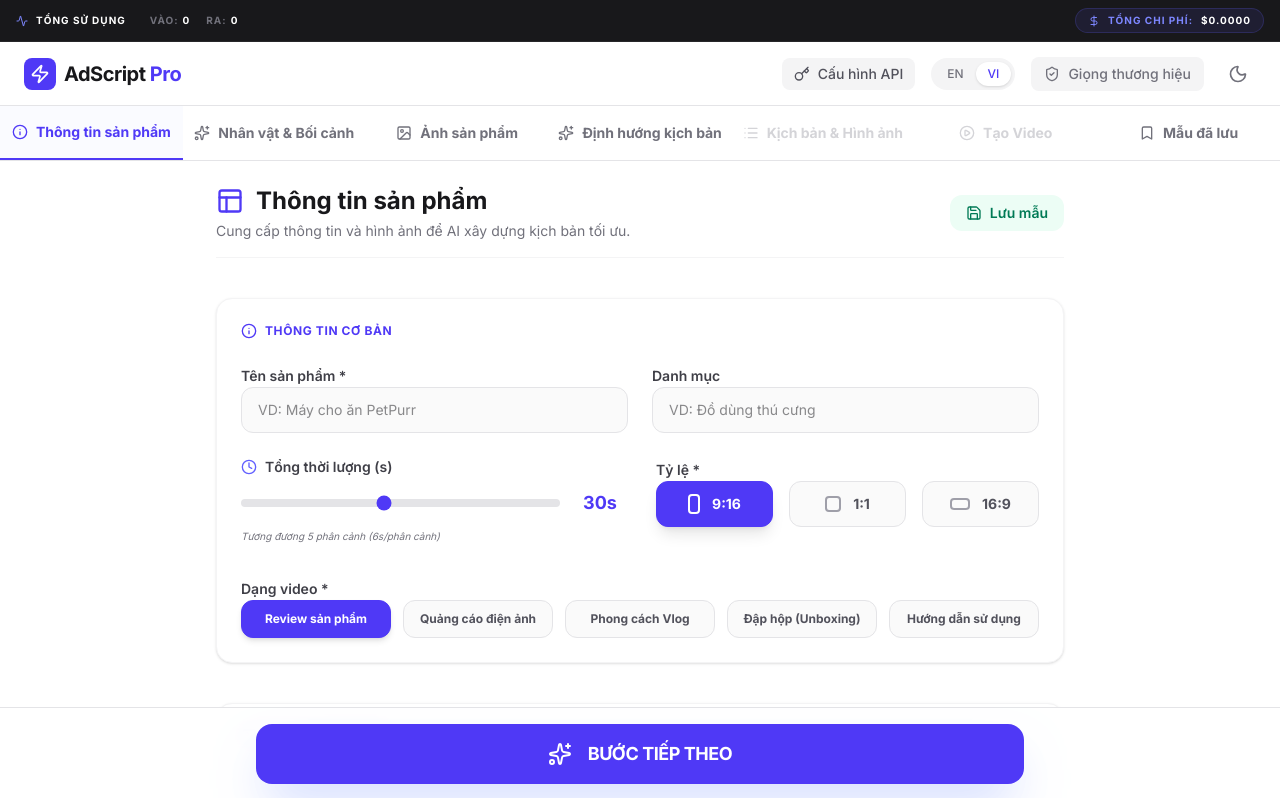
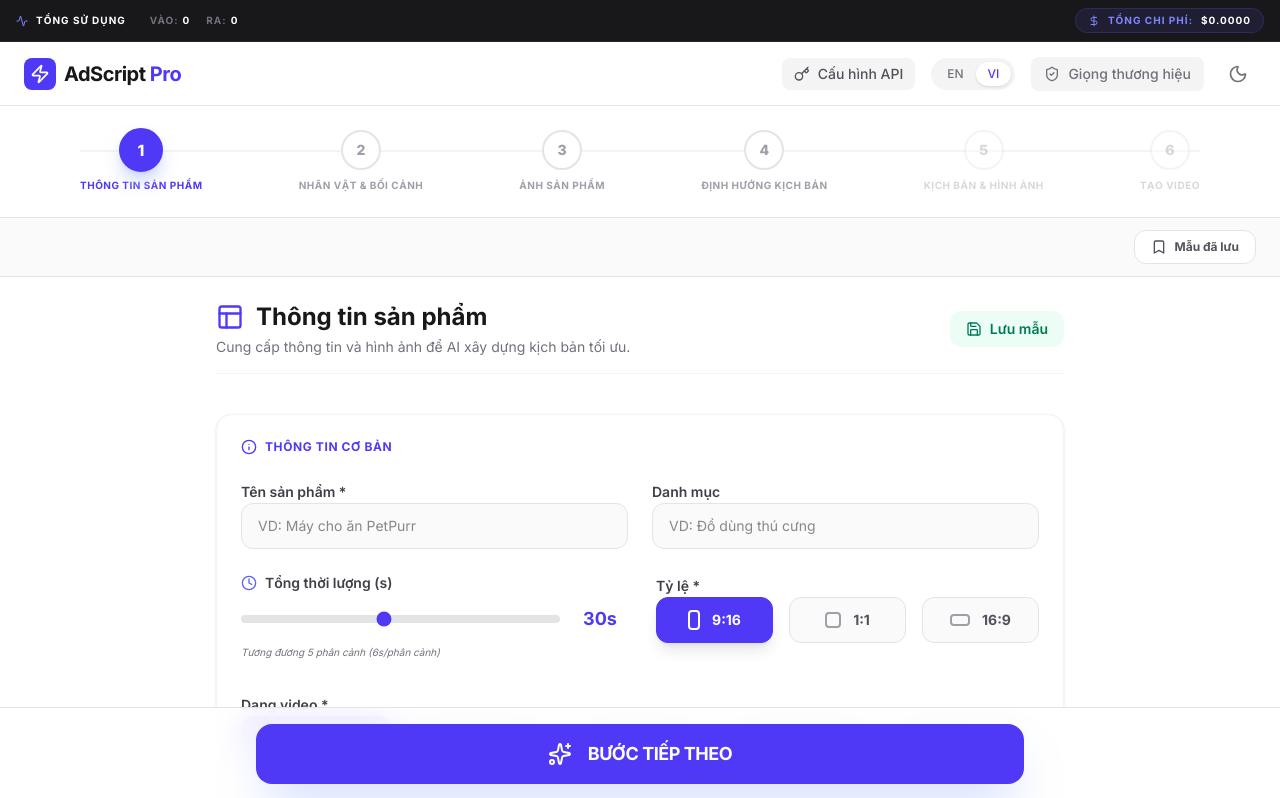
Before and after one commit to nguyenhuyhoang04082016-boop/toolbanhang, a React (Vite) app: page / in a window 1280 px wide. Shown: the top 798 px of the page. Built offline with nearby package versions, Linux system fonts and the light colour scheme.

Commit message:
feat: Enhance tab navigation and add completion button
Refactors the tab navigation structure and introduces a completion button on the Video Generation tab. This improves user flow by allowing progress to the next step more explicitly and provides a clear endpoint for the script generation process.

```diff
--- a/src/App.tsx
+++ b/src/App.tsx
@@ -412,91 +412,100 @@ export default function App() {
       <main className="flex flex-col min-h-[calc(100vh-64px)]">
         {/* Main Content: Form & Images */}
         <div className="w-full bg-white dark:bg-zinc-950 flex flex-col min-h-[calc(100vh-64px)]">
-          {/* Tabs Header */}
-          <div className="flex border-b border-zinc-200 dark:border-zinc-800 sticky top-0 bg-white dark:bg-zinc-950 z-40 overflow-x-auto scrollbar-hide">
+          {/* Workflow Stepper */}
+          <div className="bg-white dark:bg-zinc-950 border-b border-zinc-200 dark:border-zinc-800 sticky top-0 z-50">
+            <div className="max-w-6xl mx-auto px-4 py-6">
+              <div className="flex items-center justify-between relative">
+                {/* Progress Line */}
+                <div className="absolute top-5 left-0 w-full h-0.5 bg-zinc-100 dark:bg-zinc-800 -z-10" />
+                <div
+                  className="absolute top-5 left-0 h-0.5 bg-indigo-600 transition-all duration-500 -z-10"
+                  style={{
+                    width: `${(['form', 'characterEnv', 'productImages', 'orientation', 'results', 'videoGen'].indexOf(activeTab) / 5) * 100}%`
+                  }}
+                />
+
+                {[
+                  { id: 'form', icon: Info, label: t('productInfo') },
+                  { id: 'characterEnv', icon: Sparkles, label: t('characterAndEnv') },
+                  { id: 'productImages', icon: ImageIcon, label: t('productImages') },
+                  { id: 'orientation', icon: Sparkles, label: t('scriptOrientation') },
+                  { id: 'results', icon: List, label: t('scriptAndImages'), disabled: !currentScript },
+                  { id: 'videoGen', icon: PlayCircle, label: t('createVideo'), disabled: !currentScript }
+                ].map((step, index) => {
+                  const Icon = step.icon;
+                  const isActive = activeTab === step.id;
+                  const isCompleted = ['form', 'characterEnv', 'productImages', 'orientation', 'results', 'videoGen'].indexOf(activeTab) > index;
+                  const isDisabled = step.disabled;
+
+                  return (
                     <button
-              onClick={() => setActiveTab('form')}
-              className={`flex-1 min-w-[120px] py-4 text-sm font-bold flex items-center justify-center gap-2 transition-all ${
-                activeTab === 'form'
-                  ? 'text-indigo-600 border-b-2 border-indigo-600 bg-indigo-50/30 dark:bg-indigo-900/10'
-                  : 'text-zinc-500 hover:text-zinc-700 dark:hover:text-zinc-300'
-              }`}
+                      key={step.id}
+                      disabled={isDisabled}
+                      onClick={() => setActiveTab(step.id as any)}
+                      className={`flex flex-col items-center gap-2 group transition-all ${isDisabled ? 'opacity-40 cursor-not-allowed' : 'cursor-pointer'}`}
                     >
-              <Info className="w-4 h-4" />
-              {t('productInfo')}
+                      <div className={`w-10 h-10 rounded-full flex items-center justify-center border-2 transition-all duration-300 ${
+                        isActive
+                          ? 'bg-indigo-600 border-indigo-600 text-white shadow-lg shadow-indigo-200 dark:shadow-none scale-110'
+                          : isCompleted
+                            ? 'bg-emerald-500 border-emerald-500 text-white'
+                            : 'bg-white dark:bg-zinc-900 border-zinc-200 dark:border-zinc-800 text-zinc-400 group-hover:border-indigo-300'
+                      }`}>
+                        {isCompleted ? (
+                          <motion.div initial={{ scale: 0 }} animate={{ scale: 1 }}>
+                            <svg className="w-6 h-6" fill="none" viewBox="0 0 24 24" stroke="currentColor">
+                              <path strokeLinecap="round" strokeLinejoin="round" strokeWidth={3} d="M5 13l4 4L19 7" />
+                            </svg>
+                          </motion.div>
+                        ) : (
+                          <span className="text-sm font-black">{index + 1}</span>
+                        )}
+                      </div>
+                      <span className={`text-[10px] font-bold uppercase tracking-wider transition-colors ${
+                        isActive ? 'text-indigo-600' : isCompleted ? 'text-emerald-600' : 'text-zinc-400'
+                      }`}>
+                        {step.label}
+                      </span>
                     </button>
+                  );
+                })}
+              </div>
+            </div>
+          </div>
+
+          {/* Navigation & Utility Bar */}
+          <div className="bg-zinc-50 dark:bg-zinc-900/50 border-b border-zinc-200 dark:border-zinc-800 px-6 py-3 flex items-center justify-between">
+            <div className="flex items-center gap-4">
+              {activeTab !== 'form' && activeTab !== 'templates' && (
                 <button
-              onClick={() => setActiveTab('characterEnv')}
-              className={`flex-1 min-w-[120px] py-4 text-sm font-bold flex items-center justify-center gap-2 transition-all ${
-                activeTab === 'characterEnv'
-                  ? 'text-indigo-600 border-b-2 border-indigo-600 bg-indigo-50/30 dark:bg-indigo-900/10'
-                  : 'text-zinc-500 hover:text-zinc-700 dark:hover:text-zinc-300'
-              }`}
+                  onClick={() => {
+                    const steps: any[] = ['form', 'characterEnv', 'productImages', 'orientation', 'results', 'videoGen'];
+                    const currentIndex = steps.indexOf(activeTab);
+                    if (currentIndex > 0) setActiveTab(steps[currentIndex - 1]);
+                  }}
+                  className="flex items-center gap-2 text-sm font-bold text-zinc-500 hover:text-indigo-600 transition-colors"
                 >
-              <Sparkles className="w-4 h-4" />
-              {t('characterAndEnv')}
+                  <svg className="w-4 h-4" fill="none" viewBox="0 0 24 24" stroke="currentColor">
+                    <path strokeLinecap="round" strokeLinejoin="round" strokeWidth={2} d="M15 19l-7-7 7-7" />
+                  </svg>
+                  {language === 'vi' ? 'Quay lại' : 'Back'}
                 </button>
-            <button
-              onClick={() => setActiveTab('productImages')}
-              className={`flex-1 min-w-[120px] py-4 text-sm font-bold flex items-center justify-center gap-2 transition-all ${
-                activeTab === 'productImages'
-                  ? 'text-indigo-600 border-b-2 border-indigo-600 bg-indigo-50/30 dark:bg-indigo-900/10'
-                  : 'text-zinc-500 hover:text-zinc-700 dark:hover:text-zinc-300'
-              }`}
-            >
-              <ImageIcon className="w-4 h-4" />
-              {t('productImages')}
-            </button>
-            <button
-              onClick={() => setActiveTab('orientation')}
-              className={`flex-1 min-w-[120px] py-4 text-sm font-bold flex items-center justify-center gap-2 transition-all ${
-                activeTab === 'orientation'
-                  ? 'text-indigo-600 border-b-2 border-indigo-600 bg-indigo-50/30 dark:bg-indigo-900/10'
-                  : 'text-zinc-500 hover:text-zinc-700 dark:hover:text-zinc-300'
-              }`}
-            >
-              <Sparkles className="w-4 h-4" />
-              {t('scriptOrientation') || 'Định hướng'}
-            </button>
-            <button
-              onClick={() => setActiveTab('results')}
-              disabled={!currentScript}
-              className={`flex-1 min-w-[120px] py-4 text-sm font-bold flex items-center justify-center gap-2 transition-all ${
-                !currentScript
-                  ? 'text-zinc-300 dark:text-zinc-700 cursor-not-allowed'
-                  : activeTab === 'results'
-                    ? 'text-indigo-600 border-b-2 border-indigo-600 bg-indigo-50/30 dark:bg-indigo-900/10'
-                    : 'text-zinc-500 hover:text-zinc-700 dark:hover:text-zinc-300'
-              }`}
-            >
-              <List className="w-4 h-4" />
-              {t('scriptAndImages') || 'Kịch bản & Ảnh'}
-            </button>
-            <button
-              onClick={() => setActiveTab('videoGen')}
-              disabled={!currentScript}
-              className={`flex-1 min-w-[120px] py-4 text-sm font-bold flex items-center justify-center gap-2 transition-all ${
-                !currentScript
-                  ? 'text-zinc-300 dark:text-zinc-700 cursor-not-allowed'
-                  : activeTab === 'videoGen'
-                    ? 'text-indigo-600 border-b-2 border-indigo-600 bg-indigo-50/30 dark:bg-indigo-900/10'
-                    : 'text-zinc-500 hover:text-zinc-700 dark:hover:text-zinc-300'
-              }`}
-            >
-              <PlayCircle className="w-4 h-4" />
-              {t('createVideo') || 'Tạo Video'}
-            </button>
+              )}
+            </div>
+            <div className="flex items-center gap-2">
               <button
                 onClick={() => setActiveTab('templates')}
-              className={`flex-1 min-w-[120px] py-4 text-sm font-bold flex items-center justify-center gap-2 transition-all ${
+                className={`px-4 py-2 rounded-xl text-xs font-bold flex items-center gap-2 transition-all ${
                   activeTab === 'templates'
-                  ? 'text-indigo-600 border-b-2 border-indigo-600 bg-indigo-50/30 dark:bg-indigo-900/10'
-                  : 'text-zinc-500 hover:text-zinc-700 dark:hover:text-zinc-300'
+                    ? 'bg-indigo-600 text-white shadow-lg'
+                    : 'bg-white dark:bg-zinc-800 text-zinc-600 dark:text-zinc-400 border border-zinc-200 dark:border-zinc-700 hover:bg-zinc-50'
                 }`}
               >
                 <Bookmark className="w-4 h-4" />
                 {t('savedTemplates')}
               </button>
+            </div>
           </div>
 
           <div className="flex-1 overflow-y-auto scrollbar-hide">
@@ -587,6 +596,7 @@ export default function App() {
                         product={productDraft}
                         onUpdate={(updates) => setProductDraft(prev => ({ ...prev, ...updates }))}
                         onGenerate={() => handleGenerate(productDraft)}
+                        onNext={() => setActiveTab('results')}
                         isLoading={isLoading}
                         language={language}
                       />
--- a/src/components/VideoGenerationTab.tsx
+++ b/src/components/VideoGenerationTab.tsx
@@ -356,6 +356,27 @@ export const VideoGenerationTab: React.FC<VideoGenerationTabProps> = ({
           </motion.div>
         )}
       </AnimatePresence>
+
+      {/* Fixed Bottom Navigation */}
+      <div className="fixed bottom-0 left-0 right-0 p-4 bg-white/80 dark:bg-zinc-950/80 backdrop-blur-md border-t border-zinc-200 dark:border-zinc-800 flex justify-center z-50">
+        <button
+          onClick={() => {
+            // For now, just show a success message or go back to start
+            alert(language === 'vi' ? 'Chúc mừng! Bạn đã hoàn thành quy trình tạo video.' : 'Congratulations! You have completed the video creation process.');
+            window.location.reload(); // Simple way to reset for now, or we could just go to 'form'
+          }}
+          className="px-12 py-4 bg-emerald-600 hover:bg-emerald-700 text-white rounded-2xl font-bold shadow-xl shadow-emerald-500/20 flex items-center gap-3 transition-all transform hover:scale-105 active:scale-95"
+        >
+          {language === 'vi' ? 'Hoàn tất' : 'Finish'}
+          <Check className="w-5 h-5" />
+        </button>
+      </div>
     </div>
   );
 };
+
+const Check = ({ className }: { className?: string }) => (
+  <svg className={className} fill="none" viewBox="0 0 24 24" stroke="currentColor">
+    <path strokeLinecap="round" strokeLinejoin="round" strokeWidth={3} d="M5 13l4 4L19 7" />
+  </svg>
+);
```
Also changed, not shown: src/components/ScriptOrientationTab.tsx (+14 -2 lines). Lines whose indentation alone changed are shown as unchanged.
